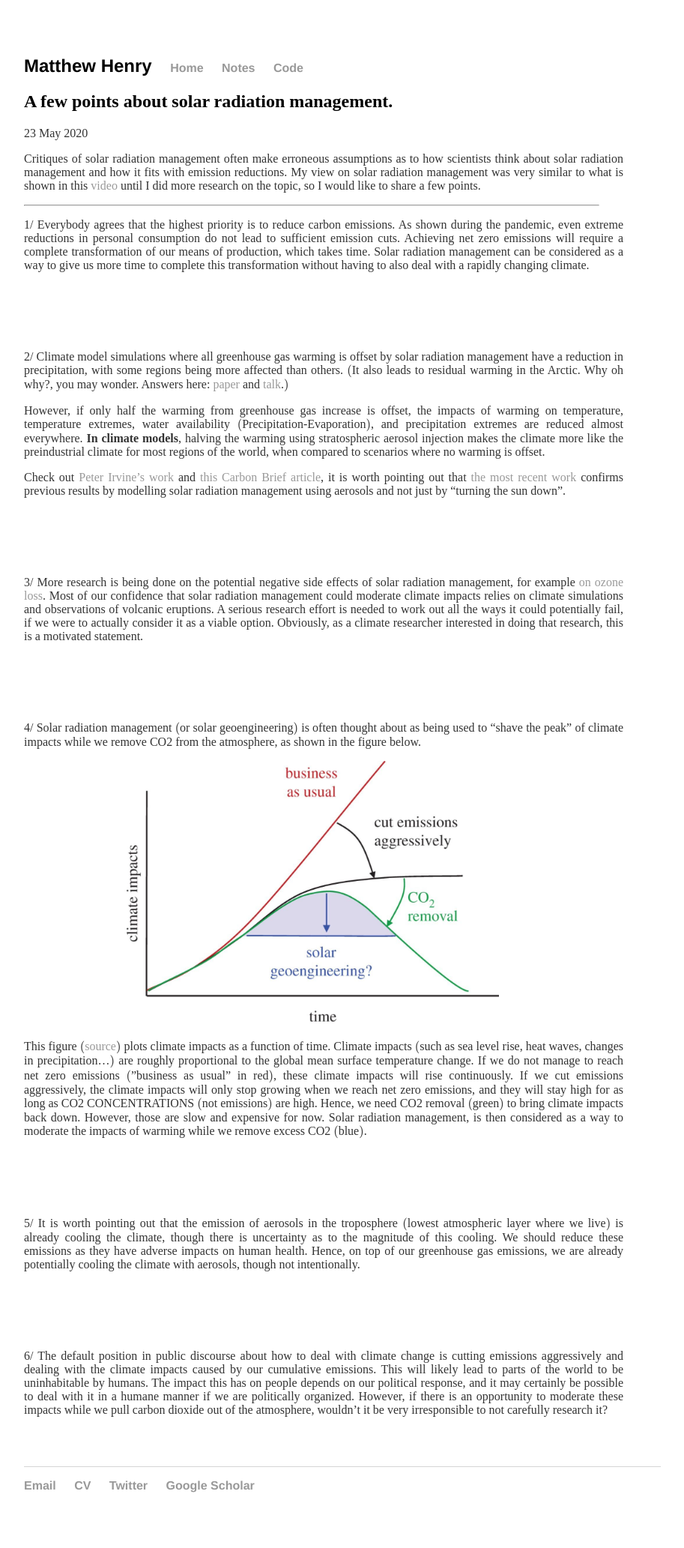
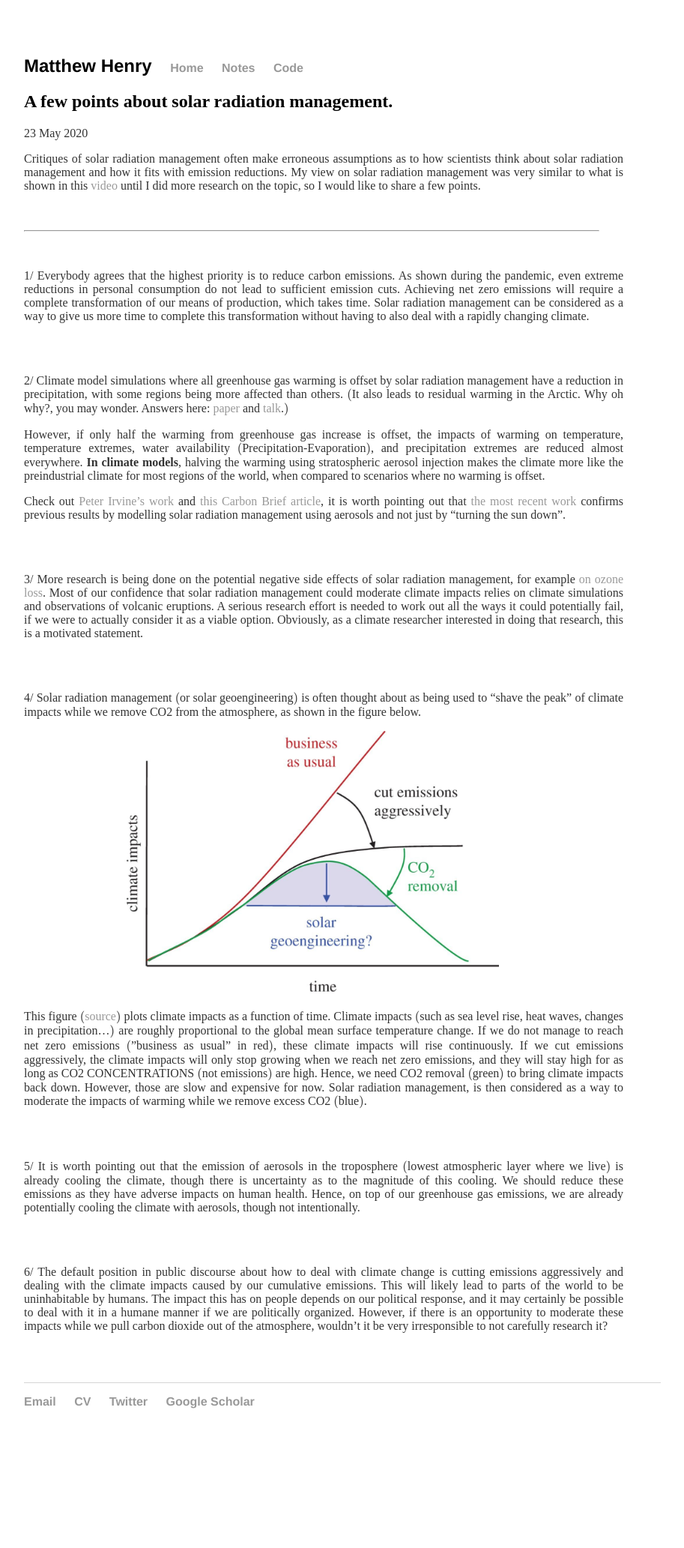
Before and after one commit to matthewjhenry/old_website, a Jekyll site: the page built from _posts/2020-05-23-SRM_critique.md, in a window 1280 px wide. Shown: the whole page at 75% size, without its empty margins (176-1089 px from the left). Built offline with Jekyll 4.4.1, drawn with Linux system fonts in a browser that asks for light colours; formulas are drawn with MathJax 3; comment, search, counter and statistics services are not loaded; after the commit the page ends 1953 px from its top, so only the background shows below that.

Commit message:
more geo edits

```diff
--- a/_posts/2020-05-23-SRM_critique.md
+++ b/_posts/2020-05-23-SRM_critique.md
@@ -7,13 +7,14 @@
 
 Critiques of solar radiation management often make erroneous assumptions as to how scientists think about solar radiation management and how it fits with emission reductions. My view on solar radiation management was very similar to what is shown in this [video](https://www.youtube.com/watch?v=wgyhnFHm1uE) until I did more research on the topic, so I would like to share a few points.
 
+<br/>
 
 ---
 
+<br/>
 
 1/ Everybody agrees that the highest priority is to reduce carbon emissions. As shown during the pandemic, even extreme reductions in personal consumption do not lead to sufficient emission cuts. Achieving net zero emissions will require a complete transformation of our means of production, which takes time. Solar radiation management can be considered as a way to give us more time to complete this transformation without having to also deal with a rapidly changing climate.
 
-<br/><br/>
 <br/><br/>
 
 2/ Climate model simulations where all greenhouse gas warming is offset by solar radiation management have a reduction in precipitation, with some regions being more affected than others. $($It also leads to residual warming in the Arctic. Why oh why?, you may wonder. Answers here: [paper](https://matthewjhenry.github.io/papers/Henry_Merlis_SRM_main_submitted.pdf) and [talk](https://ams.confex.com/ams/22FLUID/videogateway.cgi/id/55150?recordingid=55150).$)$
@@ -23,11 +24,9 @@
 Check out <a href="https://www.ucl.ac.uk/earth-sciences/people/academic/dr-peter-irvine">Peter Irvine's work</a> and <a href="https://www.carbonbrief.org/halving-global-warming-with-solar-geoengineering-could-offset-tropical-storm-risk"> this Carbon Brief article</a>, it is worth pointing out that <a href="https://discovery.ucl.ac.uk/id/eprint/10094203/">the most recent work</a> confirms previous results by modelling solar radiation management using aerosols and not just by "turning the sun down".
 
 <br/><br/>
-<br/><br/>
 
 3/ More research is being done on the potential negative side effects of solar radiation management, for example [on ozone loss](https://keith.seas.harvard.edu/publications/stratospheric-solar-geoengineering-without-ozone-loss). Most of our confidence that solar radiation management could moderate climate impacts relies on climate simulations and observations of volcanic eruptions. A serious research effort is needed to work out all the ways it could potentially fail, if we were to actually consider it as a viable option. Obviously, as a climate researcher interested in doing that research, this is a motivated statement.
 
-<br/><br/>
 <br/><br/>
 
 4/ Solar radiation management $($or solar geoengineering$)$ is often thought about as being used to "shave the peak" of climate impacts while we remove CO2 from the atmosphere, as shown in the figure below.
@@ -41,11 +40,9 @@
 This figure $($<a href="https://royalsocietypublishing.org/doi/full/10.1098/rsta.2016.0454">source</a>$)$ plots climate impacts as a function of time. Climate impacts $($such as sea level rise, heat waves, changes in precipitation...$)$ are roughly proportional to the global mean surface temperature change. If we do not manage to reach net zero emissions $($"business as usual" in red$)$, these climate impacts will rise continuously. If we cut emissions aggressively, the climate impacts will only stop growing when we reach net zero emissions, and they will stay high for as long as CO2 CONCENTRATIONS $($not emissions$)$ are high. Hence, we need CO2 removal $($green$)$ to bring climate impacts back down. However, those are slow and expensive for now. Solar radiation management, is then considered as a way to moderate the impacts of warming while we remove excess CO2 $($blue$)$.
 
 <br/><br/>
-<br/><br/>
 
 5/ It is worth pointing out that the emission of aerosols in the troposphere $($lowest atmospheric layer where we live$)$ is already cooling the climate, though there is uncertainty as to the magnitude of this cooling. We should reduce these emissions as they have adverse impacts on human health. Hence, on top of our greenhouse gas emissions, we are already potentially cooling the climate with aerosols, though not intentionally.
 
 <br/><br/>
-<br/><br/>
 
 6/ The default position in public discourse about how to deal with climate change is cutting emissions aggressively and dealing with the climate impacts caused by our cumulative emissions. This will likely lead to parts of the world to be uninhabitable by humans. The impact this has on people depends on our political response, and it may certainly be possible to deal with it in a humane manner if we are politically organized. However, if there is an opportunity to moderate these impacts while we pull carbon dioxide out of the atmosphere, wouldn't it be very irresponsible to not carefully research it?
```
